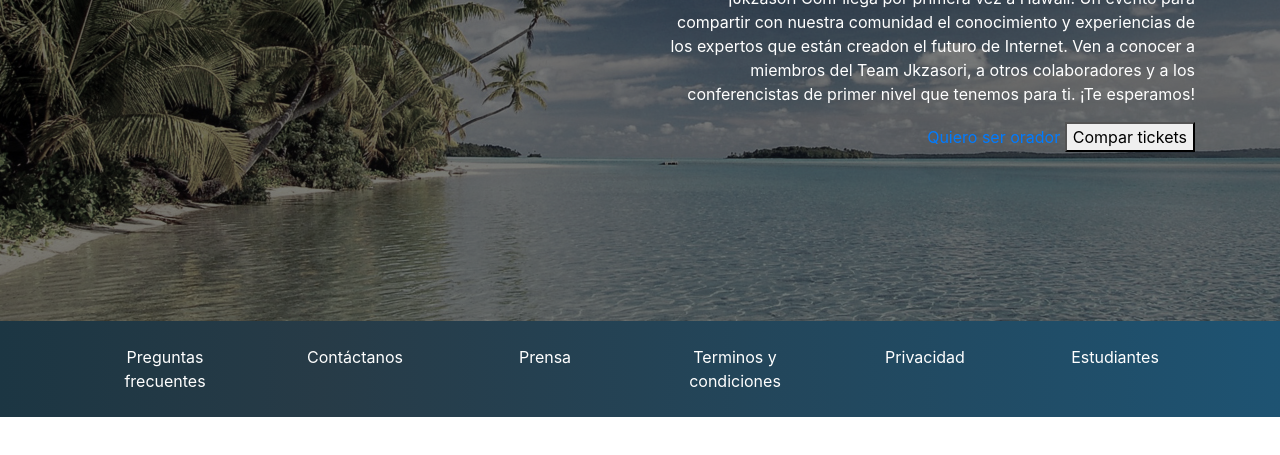
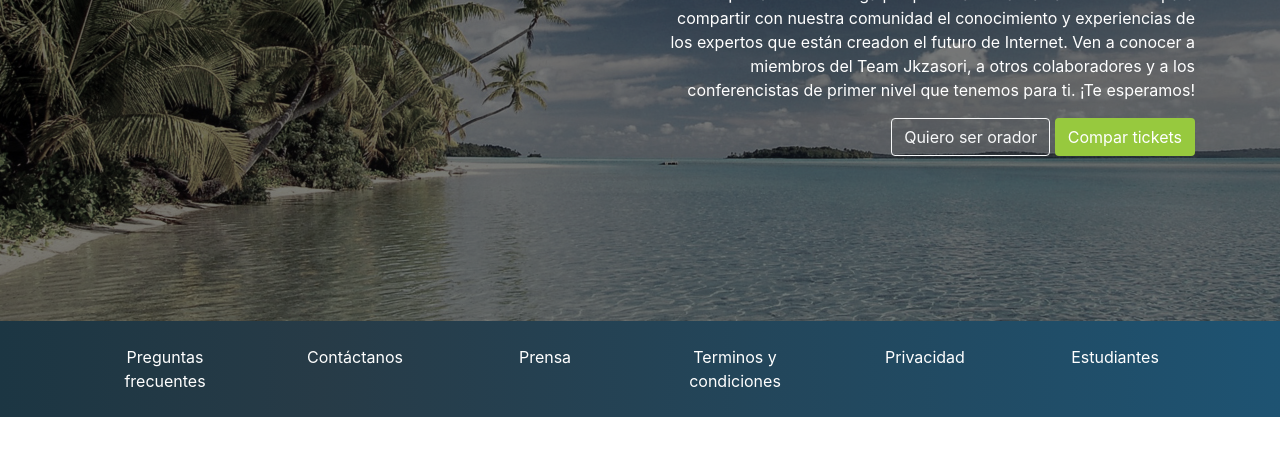
Before and after one commit to jkzasori/jkzasoriconf-bootstrap, a plain HTML site: page index.html in a window 1280 px wide. Shown: the part 315-770 px from the top of the page. Drawn offline with nearby package versions, Linux system fonts and the light colour scheme.

Commit message:
Agregando botones

```diff
--- a/index.css
+++ b/index.css
@@ -1,6 +1,15 @@
 .text-conf {
     color: #97c93e !important;
 }
+.btn-conf {
+    background-color: #97c93e !important;
+    color: white;
+}
+
+.btn-conf:hover {
+    background-color: #82ad36 !important;
+}
+
 #header img{
     width: 80px;
     height: 50px;
--- a/index.html
+++ b/index.html
@@ -68,8 +68,8 @@
                     Ven a conocer a miembros del Team Jkzasori, a otros colaboradores y a los
                     conferencistas de primer nivel que tenemos para ti. ¡Te esperamos!
                   </p>
-                  <a href="#">Quiero ser orador</a>
-                  <button type="button">Compar tickets</button>
+                  <a href="#" class="btn btn-outline-light">Quiero ser orador</a>
+                  <button type="button" class="btn btn-conf">Compar tickets</button>
                 </div>
               </div>
             </div>
```
